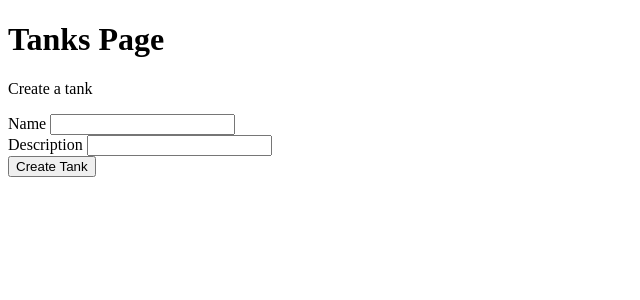
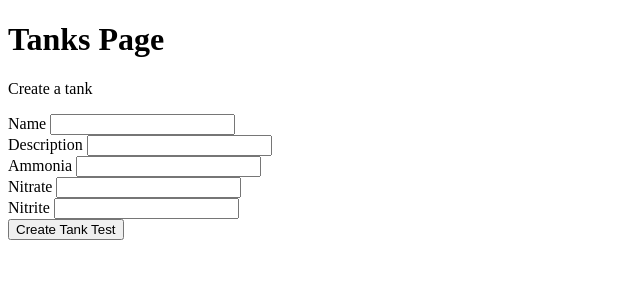
Before and after one commit to knightscode94/QA-SFIA, a Flask app: page /tanks in a window 1280 px wide. Shown: the part 34-334 px from the top of the page, without its empty margins (0-640 px from the left). Run offline with Flask 2, Linux system fonts and the light colour scheme; the visitor is signed in with stand-in values (Sample User, id 1); parts of the project's set-up code (start-up, migrations or seed data) failed here and were passed over; some libraries are stand-ins or nearby versions.

Commit message:
test submit

```diff
--- a/application/forms.py
+++ b/application/forms.py
@@ -2,7 +2,7 @@ from flask_wtf import FlaskForm
 from wtforms import StringField, SubmitField, PasswordField, BooleanField, DecimalField, SelectField
 from wtforms.validators import DataRequired, Length, Email, EqualTo, ValidationError
 from wtforms_sqlalchemy.fields import QuerySelectField
-from application.models import Users, Tanks, Tests
+from application.models import Users, Tanks
 from flask_login import current_user
 
 ##### register form #################
@@ -44,29 +44,6 @@ class TanksForm(FlaskForm):
     description = StringField('Description',
                               validators=[
                                   Length(max=100)])
-
-    submit = SubmitField('Create Tank')
-
-    def validate_name(self, name):
-        tanks = Tanks.query.filter_by(name=name.data).first()
-
-        if tanks:
-            raise ValidationError('Name already in use')
-
-
-############### submit tests ########################
-
-def tank_query():
-    tanks = Tanks.query.all()
-    options = []
-    for item in tanks:
-        name = item.name
-        options.append(name)
-    return options
-
-class TestsForm(FlaskForm):
-    tank_name = SelectField("Tanks", choices=tank_query())
-
     ammonia = DecimalField('Ammonia',
                            places=2, rounding=None)
 
@@ -76,7 +53,14 @@ class TestsForm(FlaskForm):
     nitrite = DecimalField('Nitrite',
                            places=2, rounding=None)
 
-    submit = SubmitField('Submit test')
+    submit = SubmitField('Create Tank Test')
+
+    def validate_name(self, name):
+        tanks = Tanks.query.filter_by(name=name.data).first()
+
+        if tanks:
+            raise ValidationError('Name already in use')
+
 
 ################ login form ##################
 
--- a/application/models.py
+++ b/application/models.py
@@ -21,13 +21,6 @@ class Tanks(db.Model):
     id = db.Column(db.Integer, primary_key=True, nullable=False, unique=True)
     name = db.Column(db.String(25), nullable=True, unique=True)
     description = db.Column(db.String(100), nullable=True)
-
-########## tests table sql ############################
-
-
-class Tests(db.Model):
-    id = db.Column(db.Integer, primary_key=True, nullable=False, unique=True)
-    tank_id = db.Column(db.Integer, db.ForeignKey('tanks.id'), nullable=False)
     user_id = db.Column(db.Integer, db.ForeignKey('users.id'), nullable=False)
     date = db.Column(db.DateTime, nullable=False, default=datetime.utcnow)
     ammonia = db.Column(db.Float, nullable=False)
--- a/application/routes.py
+++ b/application/routes.py
@@ -1,8 +1,8 @@
 from flask_login import login_user, current_user, logout_user, login_required
 from flask import render_template, redirect, url_for, request
-from application.forms import TestsForm, RegistrationForm, LoginForm, UpdateAccountForm, TanksForm
+from application.forms import RegistrationForm, LoginForm, UpdateAccountForm, TanksForm
 from application import app, db
-from application.models import Users, Tanks, Tests
+from application.models import Users, Tanks
 
 ##############home #####################################################
 
@@ -70,7 +70,7 @@ def account():
     return render_template('account.html', title='Account', form=form)
 
 
-#### create tank ####
+#### create tests ####
 
 @app.route('/tanks', methods=['GET', 'POST'])
 @login_required
@@ -79,32 +79,16 @@ def tanks():
     if form.validate_on_submit():
         tanks = Tanks.query.filter_by(name=form.name.data).first()
         tankdata = Tanks(name=form.name.data,
-                         description=form.description.data)
+                         description=form.description.data,
+                         ammonia=form.ammonia.data,
+                         nitrate=form.nitrate.data,
+                         nitrite=form.nitrite.data,
+                         user_id=current_user,)
 
         db.session.add(tankdata)
         db.session.commit()
         return redirect(url_for('home'))
     return render_template('tanks.html', title='Tanks', form=form)
-
-#### tests #####
-
-@app.route('/tests', methods=['GET', 'POST'])
-@login_required
-def tests():
-    form = TestsForm()
-    if form.validate_on_submit():
-        postData = Tests(
-            ammonia=form.ammonia.data,
-            nitrate=form.nitrate.data,
-            nitrite=form.nitrite.data,
-            user_id=current_user,
-            tank_id=form.tank_name.data)
-
-        db.session.add(postData)
-        db.session.commit()
-        return redirect(url_for('home'))
-
-    return render_template('tests.html', title='Tests', form=form)
 
 ####### logout #############
 
--- a/application/templates/tanks.html
+++ b/application/templates/tanks.html
@@ -17,6 +17,14 @@
 		{{ form.description.label }}
 		{{ form.description }}
 		<br>
+		{{ form.ammonia.label }}
+		{{ form.ammonia }}
+		<br>
+		{{ form.nitrate.label }}
+		{{ form.nitrate }}
+		<br>
+		{{ form.nitrite.label }}
+		{{ form.nitrite }}
 		<div class='form_group'>
 			{{ form.submit }}
 		</div>
```
